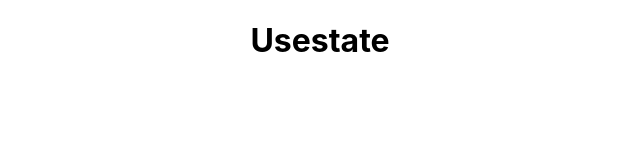
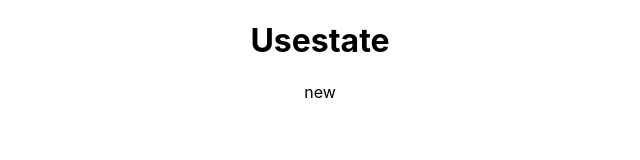
Before and after one commit to roilevi9/usestate, a React (Create React App) app: page / in a window 1280 px wide. Shown: the top 160 px of the page, without its empty margins (320-960 px from the left). Built offline with nearby package versions, Linux system fonts and the light colour scheme.

Commit message:
Remove all

```diff
--- a/src/App.js
+++ b/src/App.js
@@ -4,7 +4,7 @@ function App() {
   return (
     <div className="App">
     <h1>Usestate</h1>
-
+        new
     </div>
   );
 }
```
